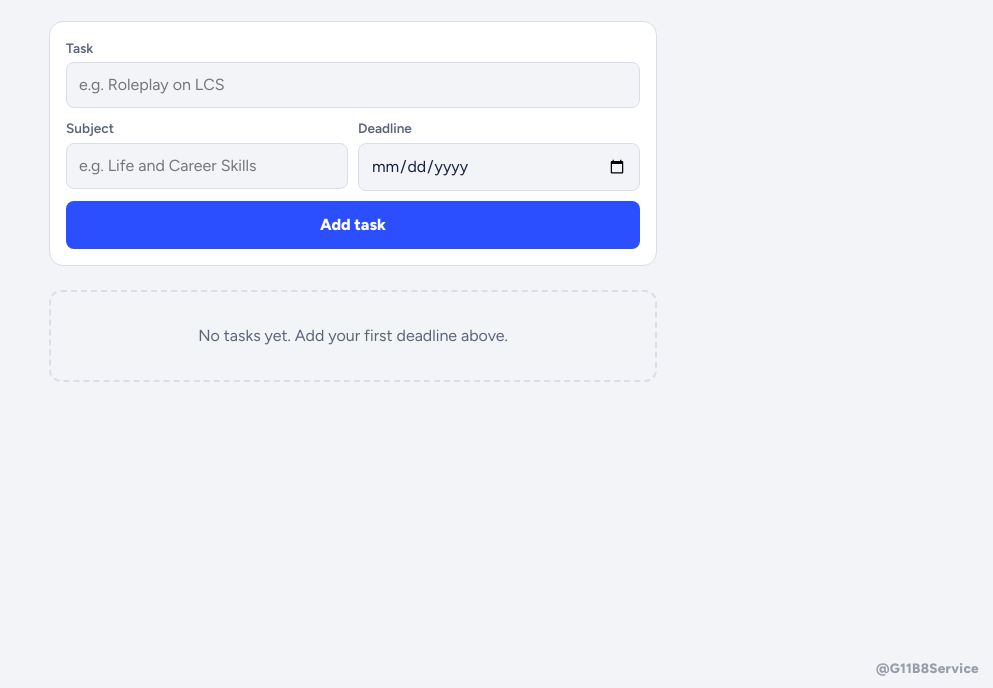
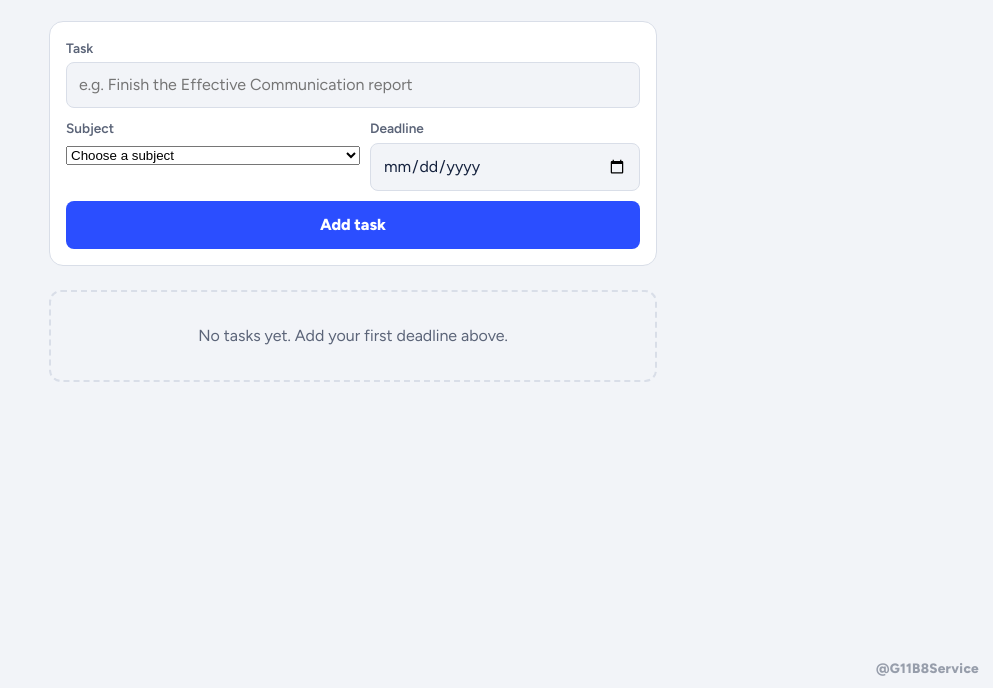
Before and after one commit to chxtan-luna/study-planner, a plain HTML site: page index.html in a window 1280 px wide. Shown: the part 112-800 px from the top of the page, without its empty margins (287-1280 px from the left). Drawn offline with Linux system fonts and the light colour scheme.

Commit message:
Update index.html

```diff
--- a/index.html
+++ b/index.html
@@ -23,12 +23,19 @@
     <form id="add-form">
       <div class="wide">
         <label for="title">Task</label>
-        <input type="text" id="title" placeholder="e.g. Roleplay on LCS" required maxlength="120">
+        <input type="text" id="title" placeholder="e.g. Finish the Effective Communication report" required maxlength="120">
       </div>
 
       <div>
         <label for="subject">Subject</label>
-        <input type="text" id="subject" placeholder="e.g. Life and Career Skills" maxlength="40">
+        <select id="subject" required>
+          <option value="" disabled selected>Choose a subject</option>
+          <option>General Science</option>
+          <option>Life &amp; Career Skills</option>
+          <option>Effective Communications</option>
+          <option>Pag-aaral sa Kasaysayan at Lipunang Pilipino</option>
+          <option>General Mathematics</option>
+        </select>
       </div>
 
       <div>
```
